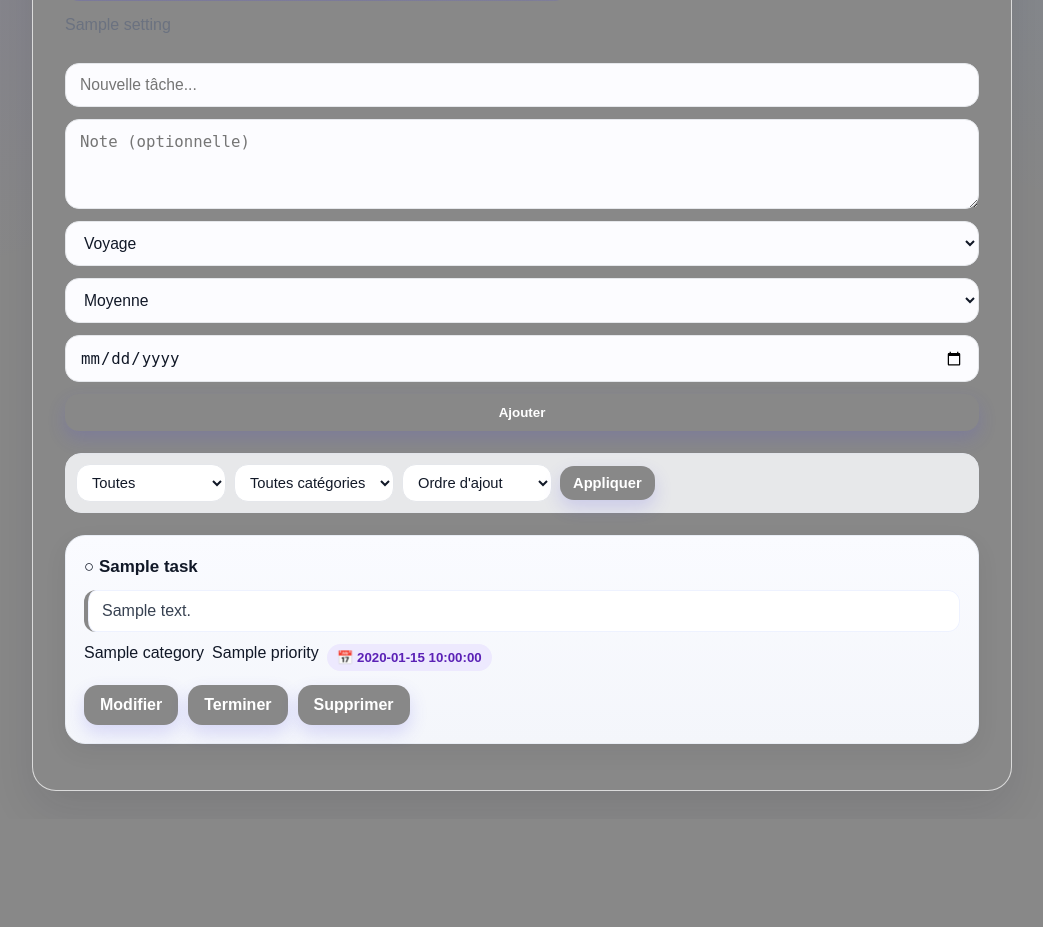
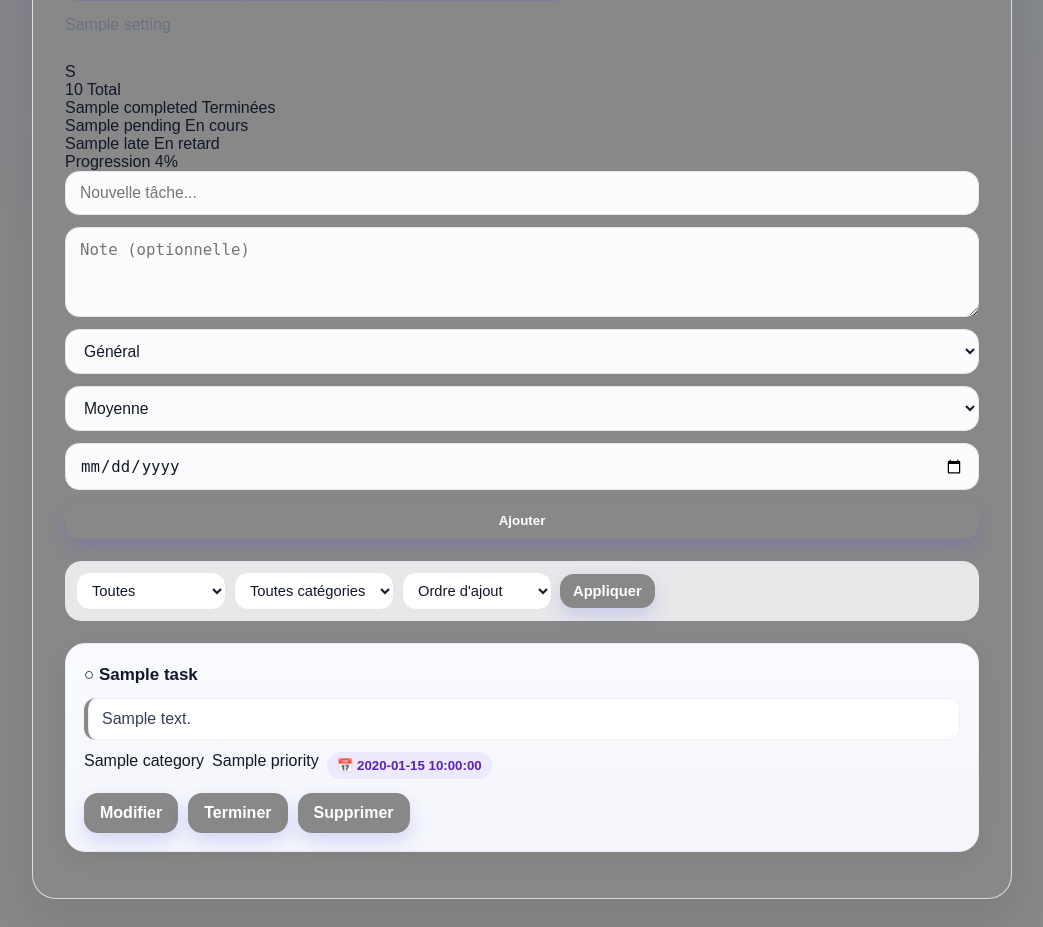
Before and after one commit to fatoumbayeseck/todo_web, a Flask app: template templates/index.html in a window 1280 px wide. Shown: the part 156-1083 px from the top of the page, without its empty margins (118-1161 px from the left). Before the commit the page ends 947 px from the top, so only its background shows below. Run offline with Flask 3, Linux system fonts and the light colour scheme; the template is opened without the code that fills it: most values are stand-ins (such as "Sample title", 1, 10 or a date in 2020); some libraries are stand-ins or nearby versions.

Commit message:
Add files via upload

```diff
--- a/templates/index.html
+++ b/templates/index.html
@@ -42,11 +42,46 @@
                 {% endif %}
             {% endwith %}
 
+
+            <div class="stats-grid">
+          S      <div class="stat-card">
+                    <span class="stat-number">{{ stats.total }}</span>
+                    <span class="stat-label">Total</span>
+                </div>
+
+                <div class="stat-card">
+                    <span class="stat-number">{{ stats.completed }}</span>
+                    <span class="stat-label">Terminées</span>
+                </div>
+
+                <div class="stat-card">
+                    <span class="stat-number">{{ stats.pending }}</span>
+                    <span class="stat-label">En cours</span>
+                </div>
+
+                <div class="stat-card late-stat">
+                    <span class="stat-number">{{ stats.late }}</span>
+                    <span class="stat-label">En retard</span>
+                </div>
+            </div>
+
+            <div class="progress-section">
+                <div class="progress-header">
+                    <span>Progression</span>
+                    <span>{{ stats.completion_rate }}%</span>
+                </div>
+
+                <div class="progress-bar">
+                    <div class="progress-fill" style="width: {{ stats.completion_rate }}%;"></div>
+                </div>
+            </div>
+
             <form method="POST" class="task-form">
                 <input type="text" name="task" placeholder="Nouvelle tâche..." required>
                 <textarea name="note" placeholder="Note (optionnelle)"></textarea>
 
                 <select name="category">
+                    <option value="Général">Général</option>
                     <option value="Voyage">Voyage</option>
                     <option value="Sport">Sport</option>
                     <option value="Travail">Travail</option>
```
